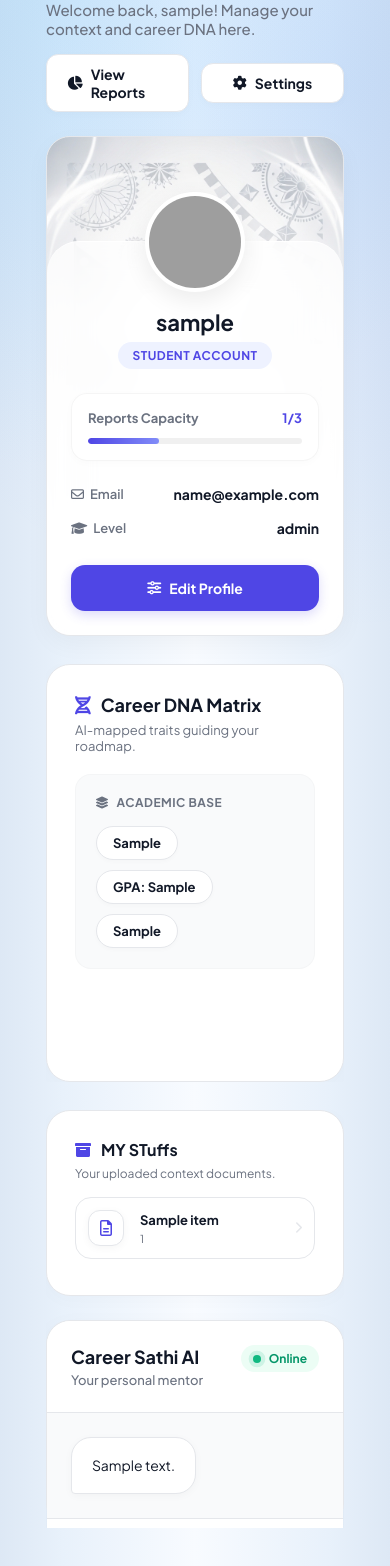
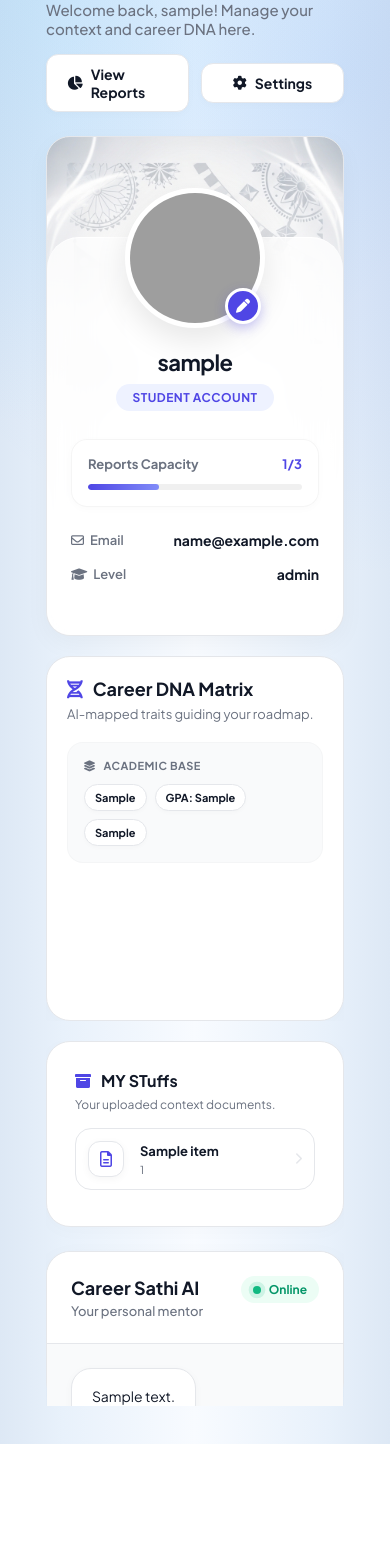
Before and after one commit to PrajolOG/CareerSathi, a FastAPI app: template templates/userprofile.html in a window 390 px wide. Shown: the part 153-1719 px from the top of the page. After the commit the page ends 1597 px from the top, so only its background shows below. Run offline with FastAPI, Linux system fonts and the light colour scheme; the template is opened without the code that fills it: most values are stand-ins (such as "Sample title", 1, 10 or a date in 2020); parts of the project's set-up code (start-up, migrations or seed data) failed here and were passed over; grey boxes are pictures that could not be loaded.

Commit message:
Applied some ux changes for edit button

```diff
--- a/static/css/user_profile.css
+++ b/static/css/user_profile.css
@@ -82,6 +82,42 @@
     width: 100%;
 }
 
+.matrix-column {
+    display: flex;
+    flex-direction: column;
+    height: 100%;
+    overflow: hidden;
+    min-width: 0;
+}
+
+.matrix-card {
+    height: 100%;
+    overflow-y: auto;
+    overflow-x: hidden;
+    display: flex;
+    flex-direction: column;
+    scrollbar-width: thin;
+    scrollbar-color: var(--brand-primary) var(--border-light);
+}
+
+.matrix-card::-webkit-scrollbar {
+    width: 6px;
+}
+
+.matrix-card::-webkit-scrollbar-track {
+    background: var(--border-light);
+    border-radius: 10px;
+}
+
+.matrix-card::-webkit-scrollbar-thumb {
+    background: var(--brand-primary);
+    border-radius: 10px;
+}
+
+.matrix-card::-webkit-scrollbar-thumb:hover {
+    background: var(--brand-hover);
+}
+
 .scrollable-column {
     display: flex;
     flex-direction: column;
@@ -92,28 +128,6 @@
     padding-bottom: 24px;
     scrollbar-width: none;
     -ms-overflow-style: none;
-}
-
-.matrix-column {
-    display: flex;
-    flex-direction: column;
-    height: 100%;
-    overflow: hidden;
-}
-
-.matrix-card {
-    height: 100%;
-    overflow: hidden;
-    display: flex;
-    flex-direction: column;
-}
-
-.right-column {
-    display: flex;
-    flex-direction: column;
-    gap: 24px;
-    height: 100%;
-    overflow: hidden;
 }
 
 .scrollable-column::-webkit-scrollbar {
@@ -175,7 +189,7 @@
     border: 1px solid var(--border-light);
     border-radius: 16px;
     width: calc(50% - 5px);
-    box-shadow: 0 2px 4px rgba(0,0,0,0.02);
+    box-shadow: 0 2px 4px rgba(0, 0, 0, 0.02);
 }
 
 .interest-header {
@@ -255,34 +269,72 @@
     margin-top: auto;
 }
 
+.profile-header-wrapper {
+    position: relative;
+    display: flex;
+    align-items: center;
+    justify-content: center;
+    margin-top: -82px;
+    margin-bottom: 20px;
+}
+
 .identity-avatar {
-    width: 100px;
-    height: 100px;
+    width: 140px;
+    height: 140px;
     border-radius: 50%;
-    border: 4px solid #ffffff;
+    border: 5px solid #ffffff;
     background: var(--bg-surface);
     object-fit: cover;
-    box-shadow: 0 8px 24px rgba(0, 0, 0, 0.08);
-    margin-top: -82px;
-    margin-bottom: 16px;
+    box-shadow: 0 12px 32px rgba(0, 0, 0, 0.1);
+    transition: transform 0.3s ease;
+}
+
+.profile-header-wrapper:hover .identity-avatar {
+    transform: scale(1.02);
+}
+
+.btn-edit-icon {
+    position: absolute;
+    bottom: 4px;
+    right: 4px;
+    width: 36px;
+    height: 36px;
+    background: var(--brand-primary);
+    color: white;
+    border-radius: 50%;
+    display: flex;
+    align-items: center;
+    justify-content: center;
+    font-size: 14px;
+    box-shadow: 0 4px 12px rgba(79, 70, 229, 0.3);
+    transition: all 0.3s cubic-bezier(0.4, 0, 0.2, 1);
+    border: 3px solid #ffffff;
+    text-decoration: none;
+}
+
+.btn-edit-icon:hover {
+    background: var(--brand-hover);
+    transform: scale(1.1);
+    box-shadow: 0 6px 16px rgba(79, 70, 229, 0.4);
 }
 
 .identity-name {
     font-size: 22px;
     font-weight: 800;
     color: var(--text-primary);
-    margin: 0 0 6px 0;
+    margin: 0 0 8px 0;
     text-align: center;
+    letter-spacing: -0.5px;
 }
 
 .identity-role {
     font-size: 12px;
     color: var(--brand-primary);
     background: var(--brand-light);
-    padding: 6px 14px;
+    padding: 6px 16px;
     border-radius: 20px;
     font-weight: 800;
-    margin: 0 0 24px 0;
+    margin: 0 0 28px 0;
     text-transform: uppercase;
     letter-spacing: 0.5px;
 }
@@ -360,30 +412,7 @@
     text-align: right;
 }
 
-.btn-edit-profile {
-    display: inline-flex;
-    align-items: center;
-    justify-content: center;
-    gap: 8px;
-    padding: 14px 24px;
-    font-size: 14px;
-    font-weight: 700;
-    border-radius: 14px;
-    background: var(--brand-primary);
-    color: white;
-    border: none;
-    cursor: pointer;
-    transition: all 0.3s cubic-bezier(0.4, 0, 0.2, 1);
-    text-decoration: none;
-    width: 100%;
-    box-shadow: 0 4px 12px rgba(79, 70, 229, 0.2);
-}
 
-.btn-edit-profile:hover {
-    background: var(--brand-hover);
-    transform: translateY(-2px);
-    box-shadow: 0 6px 16px rgba(79, 70, 229, 0.3);
-}
 
 .soft-card {
     background: var(--bg-surface);
@@ -678,7 +707,83 @@
     box-shadow: 0 4px 12px rgba(79, 70, 229, 0.2);
 }
 
+/* DNA Card Super Responsive Styles */
+.dna-section {
+    background: var(--bg-body);
+    border-radius: 16px;
+    padding: 20px;
+    margin-bottom: 16px;
+    border: 1px solid rgba(0, 0, 0, 0.02);
+    transition: all 0.3s ease;
+}
+
+.dna-section-header {
+    display: flex;
+    align-items: center;
+    gap: 8px;
+    font-size: 12px;
+    font-weight: 800;
+    color: var(--text-secondary);
+    text-transform: uppercase;
+    letter-spacing: 0.5px;
+    margin-bottom: 16px;
+    flex-wrap: wrap;
+}
+
+.dna-badges {
+    display: flex;
+    flex-wrap: wrap;
+    gap: 10px;
+}
+
+.dna-badge {
+    background: var(--bg-surface);
+    color: var(--text-primary);
+    border: 1px solid var(--border-light);
+    padding: 8px 16px;
+    border-radius: 24px;
+    font-size: 13px;
+    font-weight: 700;
+    display: inline-flex;
+    align-items: center;
+    gap: 8px;
+    transition: all 0.2s cubic-bezier(0.4, 0, 0.2, 1);
+    box-shadow: 0 2px 4px rgba(0, 0, 0, 0.02);
+    white-space: nowrap;
+    max-width: 100%;
+}
+
+.dna-badge:hover {
+    border-color: var(--brand-primary);
+    color: var(--brand-primary);
+    transform: translateY(-2px);
+    box-shadow: 0 4px 12px rgba(79, 70, 229, 0.1);
+}
+
+/* Responsive breakpoints for DNA Card */
+@media (max-width: 1400px) {
+    .profile-content-grid {
+        grid-template-columns: 320px 1.2fr 1fr;
+        gap: 24px;
+    }
+}
+
 @media (max-width: 1280px) {
+    .profile-content-grid {
+        grid-template-columns: 280px 1fr 380px;
+        gap: 20px;
+    }
+
+    .matrix-card {
+        padding: 20px;
+    }
+
+    .dna-section {
+        padding: 16px;
+    }
+}
+
+@media (max-width: 1024px) {
     .profile-content-grid {
         grid-template-columns: 280px 1fr 380px;
     }
@@ -689,17 +794,21 @@
 }
 
 @media (max-width: 1024px) {
+
     /* Global overrides to allow scrolling on mobile */
-    html, body {
+    html,
+    body {
         overflow-y: auto !important;
         height: auto !important;
         position: relative;
     }
 
-    .chat-wrapper, .chat-main {
+    .chat-wrapper,
+    .chat-main {
         height: auto !important;
         overflow: visible !important;
     }
+
     .profile-wrapper {
         height: auto !important;
         overflow: visible !important;
@@ -710,6 +819,7 @@
     .profile-content-grid {
         display: flex;
         flex-direction: column;
+        gap: 20px;
     }
 
     .identity-column {
@@ -720,6 +830,30 @@
 
     .identity-card {
         height: 500px;
+    }
+
+    /* DNA Card responsive */
+    .matrix-column {
+        width: 100%;
+        max-width: 800px;
+        margin: 0 auto;
+    }
+
+    .matrix-card {
+        padding: 24px;
+    }
+
+    .dna-section {
+        padding: 18px;
+    }
+
+    .dna-badge {
+        font-size: 12px;
+        padding: 6px 12px;
+    }
+
+    .interest-badge {
+        width: 100%;
     }
 
     .scrollable-column {
@@ -752,4 +886,41 @@
     .identity-card {
         height: 500px;
     }
+
+    /* DNA Card tablet/mobile responsive */
+    .matrix-card {
+        padding: 20px;
     }
+
+    .dna-section {
+        padding: 16px;
+        margin-bottom: 12px;
+    }
+
+    .dna-section-header {
+        font-size: 11px;
+        margin-bottom: 12px;
+    }
+
+    .dna-badges {
+        gap: 8px;
+    }
+
+    .dna-badge {
+        font-size: 11px;
+        padding: 6px 10px;
+        border-radius: 16px;
+    }
+
+    .interest-badge {
+        padding: 10px 12px;
+    }
+
+    .interest-header {
+        font-size: 12px;
+    }
+
+    .interest-score {
+        font-size: 10px;
+    }
+}
--- a/templates/userprofile.html
+++ b/templates/userprofile.html
@@ -30,9 +30,14 @@
         <div class="identity-column">
             <div class="identity-card">
                 <div class="identity-glass-panel">
-                    <img class="identity-avatar" id="mainAvatarDisplay"
-                        src="{{ user_profile_pic | default('https://icons.veryicon.com/png/o/miscellaneous/user-avatar/user-avatar-male-5.png') }}"
-                        alt="Profile">
+                    <div class="profile-header-wrapper">
+                        <img class="identity-avatar" id="mainAvatarDisplay"
+                            src="{{ user_profile_pic | default('https://icons.veryicon.com/png/o/miscellaneous/user-avatar/user-avatar-male-5.png') }}"
+                            alt="Profile">
+                        <a href="/settings" class="btn-edit-icon" title="Edit Profile">
+                            <i class="fa-solid fa-pen"></i>
+                        </a>
+                    </div>
                     <h1 class="identity-name">{{ user_name }}</h1>
                     <span class="identity-role">Student Account</span>
 
@@ -57,10 +62,6 @@
                             <span class="info-value">{{ grade_level }}</span>
                         </div>
                     </div>
-
-                    <a href="/settings" class="btn-edit-profile">
-                        <i class="fa-solid fa-sliders"></i> Edit Profile
-                    </a>
                 </div>
             </div>
         </div>
```
Lines whose indentation alone changed are shown as unchanged.
